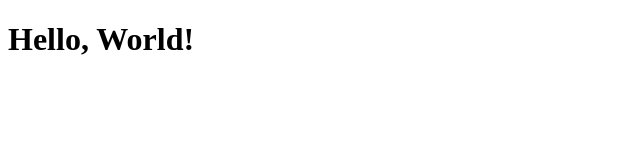
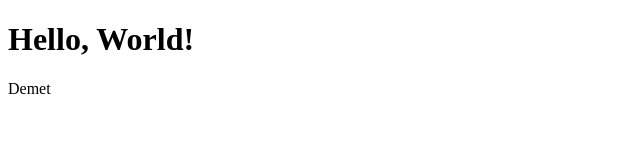
Before and after one commit to gitlearn1100/git-test, a plain HTML site: page index.html in a window 1280 px wide. Shown: the full height of the page, 0-640 px from the left. Drawn offline with Linux system fonts and the light colour scheme.

Commit message:
Demet Add

```diff
--- a/index.html
+++ b/index.html
@@ -7,5 +7,12 @@
 </head>
 <body>
     <h1>Hello, World!</h1>
+
+    <div>
+
+        <p>Demet</p>
+
+    </div>
+
 </body>
 </html>
```
